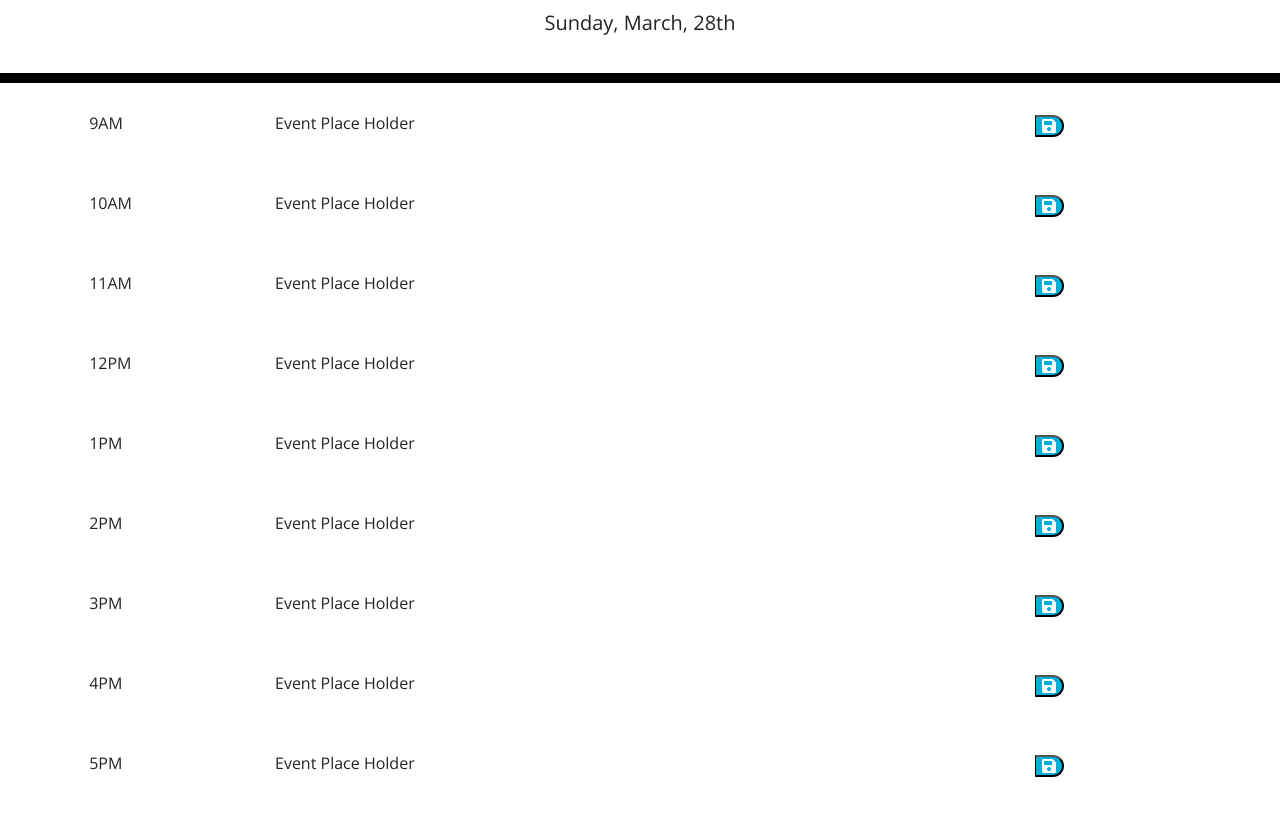
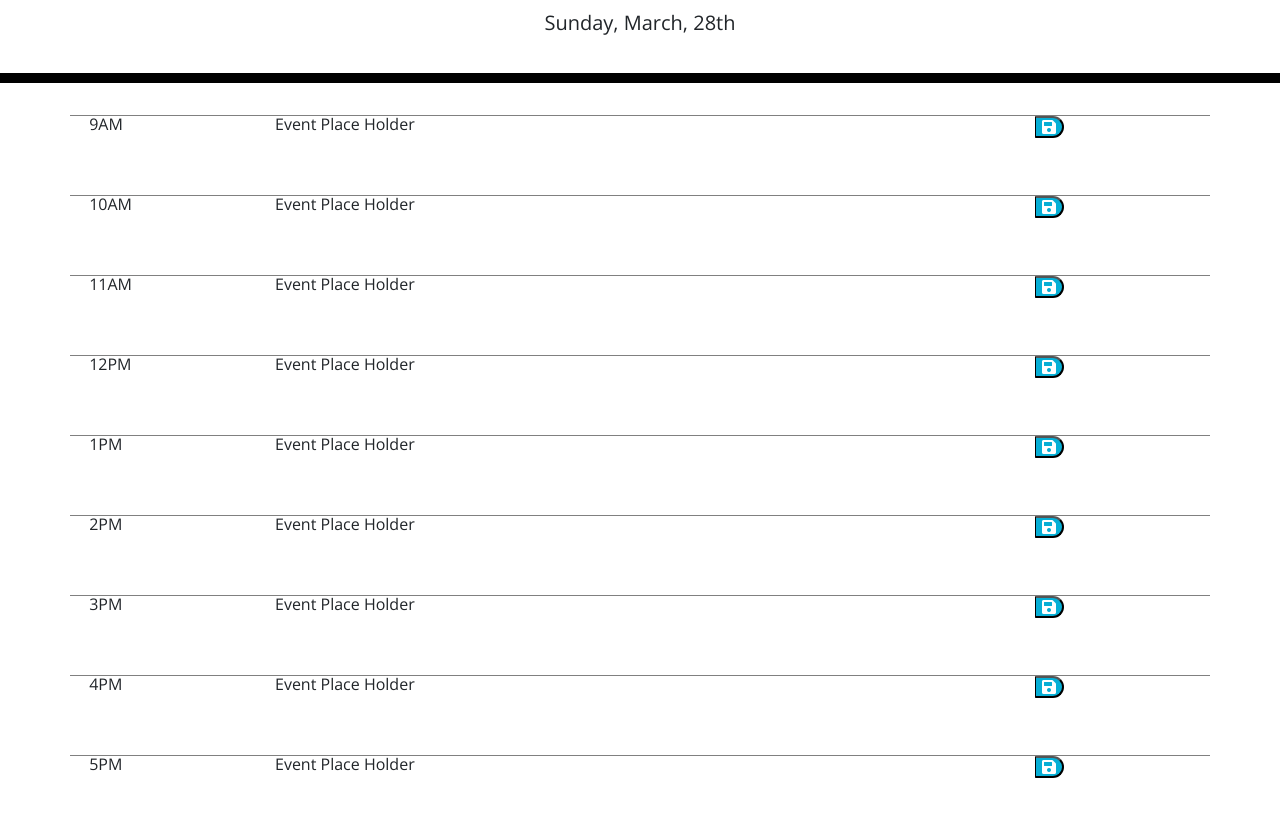
Before and after one commit to sopeethong1/jQuery-Daily-Planner, a plain HTML site: page index.html in a window 1280 px wide. Shown: the part 117-934 px from the top of the page. Drawn offline with nearby package versions, Linux system fonts and the light colour scheme.

Commit message:
added grey borders

```diff
--- a/Assets/style.css
+++ b/Assets/style.css
@@ -41,13 +41,14 @@ text
 .row {
   white-space: pre-wrap;
   height: 80px;
-  border-top: 1px solid white;
+  border-top: 1px solid grey;
 }
 
 .hour {
   background-color: #ffffff;
   color: #000000;
   border-top: 1px dashed #000000;
+  border-bottom:1px
 }
 
 .past {
@@ -78,10 +79,6 @@ text
   transition: all 0.3s ease-in-out;
 }
 
-.row {
-border: thin;
-border-color: grey;
-}
 
 // Small devices (landscape phones, 576px and up)
 @media (min-width: 576px) { ... }
```
